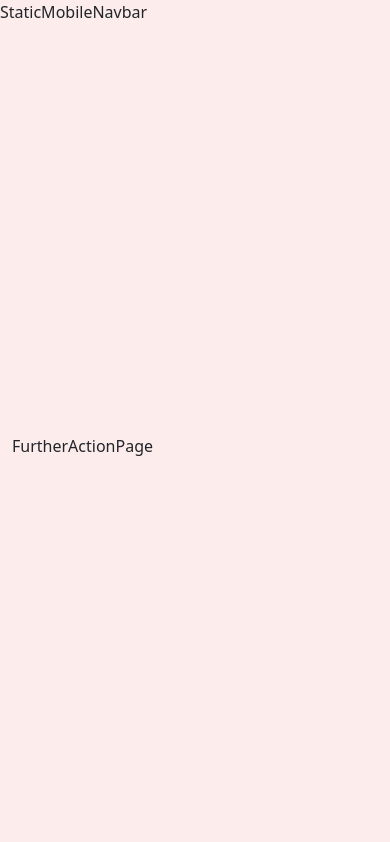
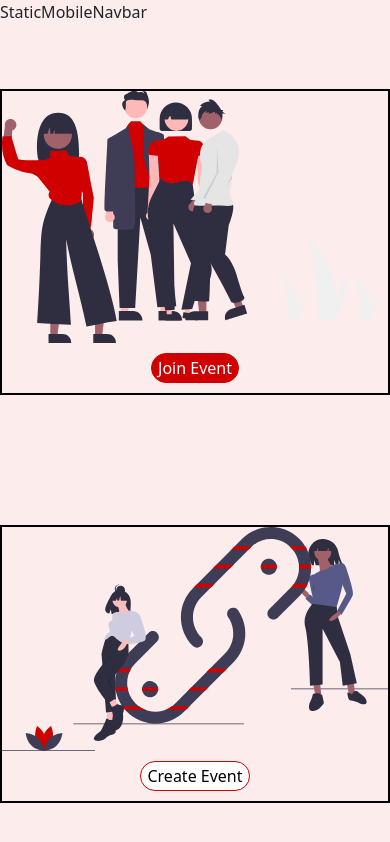
Before and after one commit to mehmetalperen/secret-santa, a React (Create React App) app: page /further_action_page in a window 390 px wide. Shown: the top 842 px of the page. Built offline with nearby package versions, Linux system fonts and the light colour scheme; no server answers.

Commit message:
further action page create and finish. However, spot a problem with Btn component: doesn't being responsive. need to work on that.

```diff
--- a/src/App.js
+++ b/src/App.js
@@ -6,6 +6,8 @@ import LoginPage from './pages/LoginPage';
 import SignupPage from './pages/SignupPage';
 import { AuthProvider } from './contexts/AuthContext';
 import FurtherActionPage from './pages/FurtherActionPage';
+import CreateEventPage from './pages/CreateEventPage';
+import JoinEventPage from './pages/JoinEventPage';
 
 
 export default function App() {
@@ -26,6 +28,10 @@ export default function App() {
 
                 {/* <Route path="/moviedetail/:id" component={MovieDetailPage}/> */}
               <Route path="/further_action_page" component={FurtherActionPage} />
+              <Route path="/create_event_page" component={CreateEventPage} />
+              <Route path="/join_event_page" component={JoinEventPage} />
+
+
               </Switch>
             </div>
           </AuthProvider>
--- a/src/components/Btn.jsx
+++ b/src/components/Btn.jsx
@@ -37,7 +37,7 @@ export default function Btn(props) {
                 @media only screen and (max-width: 900px) {
 
                     ${`#nav-btn-${props.id}`} {
-                        min-width: 90%;
+                        width: 100%;
 
 
                     }
--- a/src/components/CallActionSection.jsx
+++ b/src/components/CallActionSection.jsx
@@ -14,10 +14,10 @@ export default function CallActionSection() {
 
                 <div className="btn-container">
                     <Link className="link-style" to="/signup" style={{ textDecoration: "none" }}>
-                        <Btn id={3} btnColor="#D00000" btnHoverColor="#FF6584" btnText="Sign Up" textColor="white" ></Btn>
+                        <Btn id={5} btnColor="#D00000" btnHoverColor="#FF6584" btnText="Sign Up" textColor="white" ></Btn>
                     </Link>
                     <Link className="link-style" to="/login" style={{ textDecoration: "none" }}>
-                        <Btn id={4} btnColor="#FFFFFF" btnHoverColor="#FF6584" btnText="Log In" textColor="black" borderColor="#D00000" ></Btn>
+                        <Btn id={6} btnColor="#FFFFFF" btnHoverColor="#FF6584" btnText="Log In" textColor="black" borderColor="#D00000" ></Btn>
                     </Link>
                 </div>
             </div>
--- /dev/null
+++ b/src/pages/CreateEventPage.jsx
@@ -0,0 +1,11 @@
+import React from 'react'
+
+export default function CreateEventPage() {
+    return (
+        <div>
+
+            create event page
+
+        </div>
+    )
+}
--- a/src/pages/FurtherActionPage.jsx
+++ b/src/pages/FurtherActionPage.jsx
@@ -1,7 +1,9 @@
 import React from 'react'
 import Navbar from '../components/Navbar'
-import { Container } from 'react-bootstrap'
-import LoginCard from '../components/LoginCard'
+import Btn from '../components/Btn'
+import { Link } from "react-router-dom";
+
+
 
 
 export default function FurtherActionPage() {
@@ -10,13 +12,30 @@ export default function FurtherActionPage() {
         <div className="FurtherActionPage">
             <Navbar></Navbar>
 
+            <div className="further-action-page-container">
+
+                <div className="action-event-container">
+                    <img src="../join-santa-event-img.svg" alt="" className="action-img" />
+                    <div className="btn-container">
+                        <Link className="link-style" to="/create_event_page" style={{ textDecoration: "none" }}>
+                            <Btn id={7} btnColor="#D00000" btnHoverColor="#FF6584" btnText="Join Event" textColor="white" ></Btn>
+                        </Link>
 
 
-            <Container className="d-flex align-items-center justify-content-center" style={{minHeight: "100vh"}}>
-                <div className="w-100" style={{maxWidth: "400px"}}>
-                FurtherActionPage
+                    </div>
                 </div>
-            </Container>
+                <div className="action-event-container">
+                    <img src="../create-santa-event-img.svg" alt="" className="action-img" />
+                    <div className="btn-container">
+                        <Link className="link-style" to="/join_event_page" style={{ textDecoration: "none" }}>
+                                <Btn id={8} btnColor="#FFFFFF" btnHoverColor="#FF6584" btnText="Create Event" textColor="black" borderColor="#D00000" ></Btn>
+                        </Link>
+                    </div>
+                </div>
+
+            </div>
+
+
 
 
             <style jsx>{`
@@ -24,8 +43,54 @@ export default function FurtherActionPage() {
                     background-color: #FCECEC
                 }
 
+                .further-action-page-container {
+
+                    width: 100%;
+                    min-height: 100vh;
+                    align-items: center;
+                    display: flex;
+                    flex-wrap: wrap	;
+                    justify-content: space-evenly;
+                }
 
 
+                .action-event-container {
+                    flex-wrap: nowrap;
+                    justify-content: center;
+
+                    border-style: solid;
+                    border-color: black;
+                    border-width: 2px;
+
+                }
+
+                .action-img {
+                    min-width: 100%;
+                }
+
+                .btn-container {
+                    width: 100%;
+                    display: flex;
+                    justify-content: center;
+                }
+
+                @media only screen and (max-width: 900px) {
+                    {/* breaking point is 900px */}
+
+                    .further-action-page-container {
+                        max-width: 100%;
+                    }
+
+                    .action-event-container  {
+                        width: 100%;
+
+                    }
+
+                    .action-img{
+                        width: 100%;
+
+                    }
+                }
             `}</style>
 
 
--- /dev/null
+++ b/src/pages/JoinEventPage.jsx
@@ -0,0 +1,9 @@
+import React from 'react'
+
+export default function JoinEventPage() {
+    return (
+        <div>
+            join event
+        </div>
+    )
+}
```
Also changed, not shown: public/create-santa-event-img.svg (added), public/join-santa-event-img.svg (added), src/components/IntoSection.jsx (indentation only).
